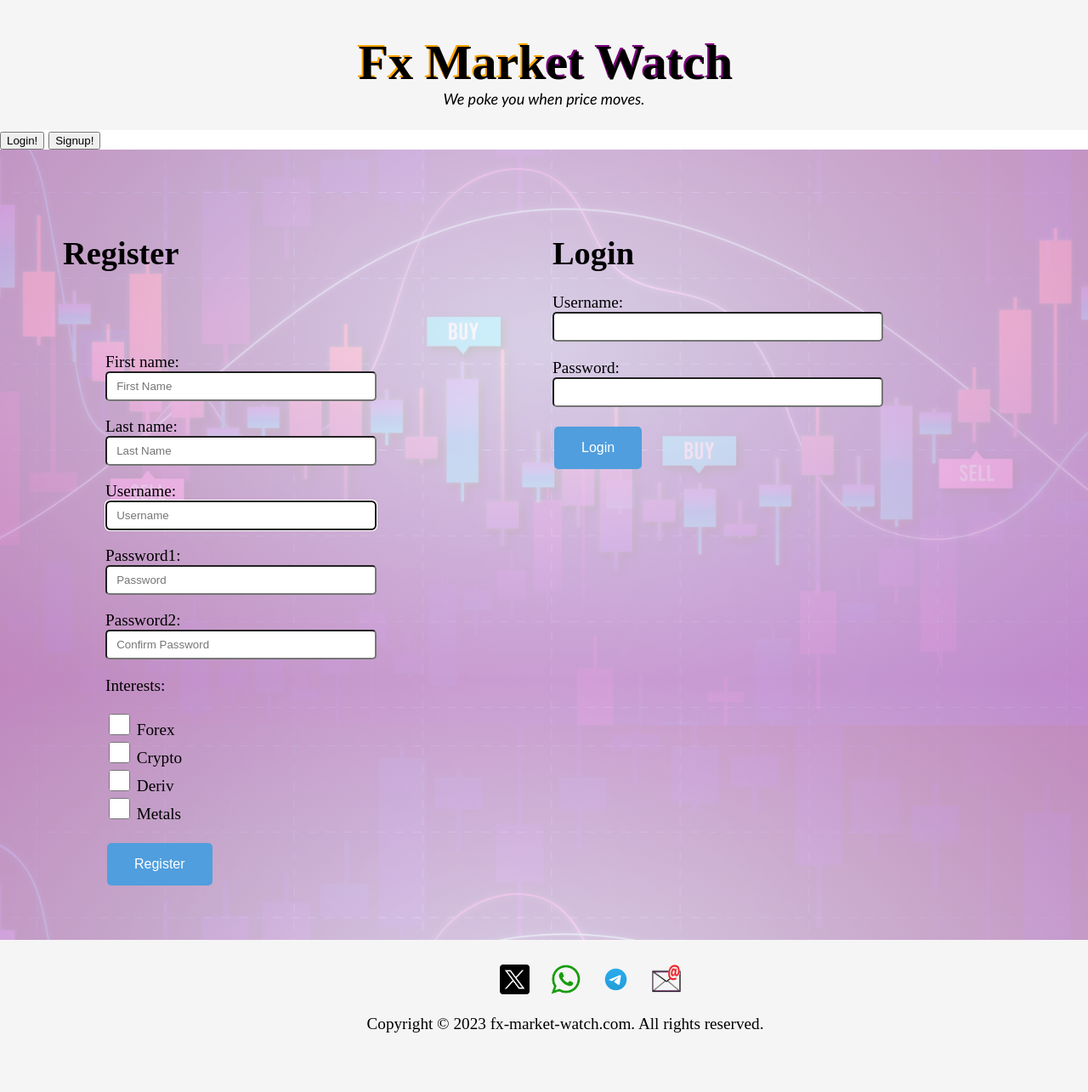
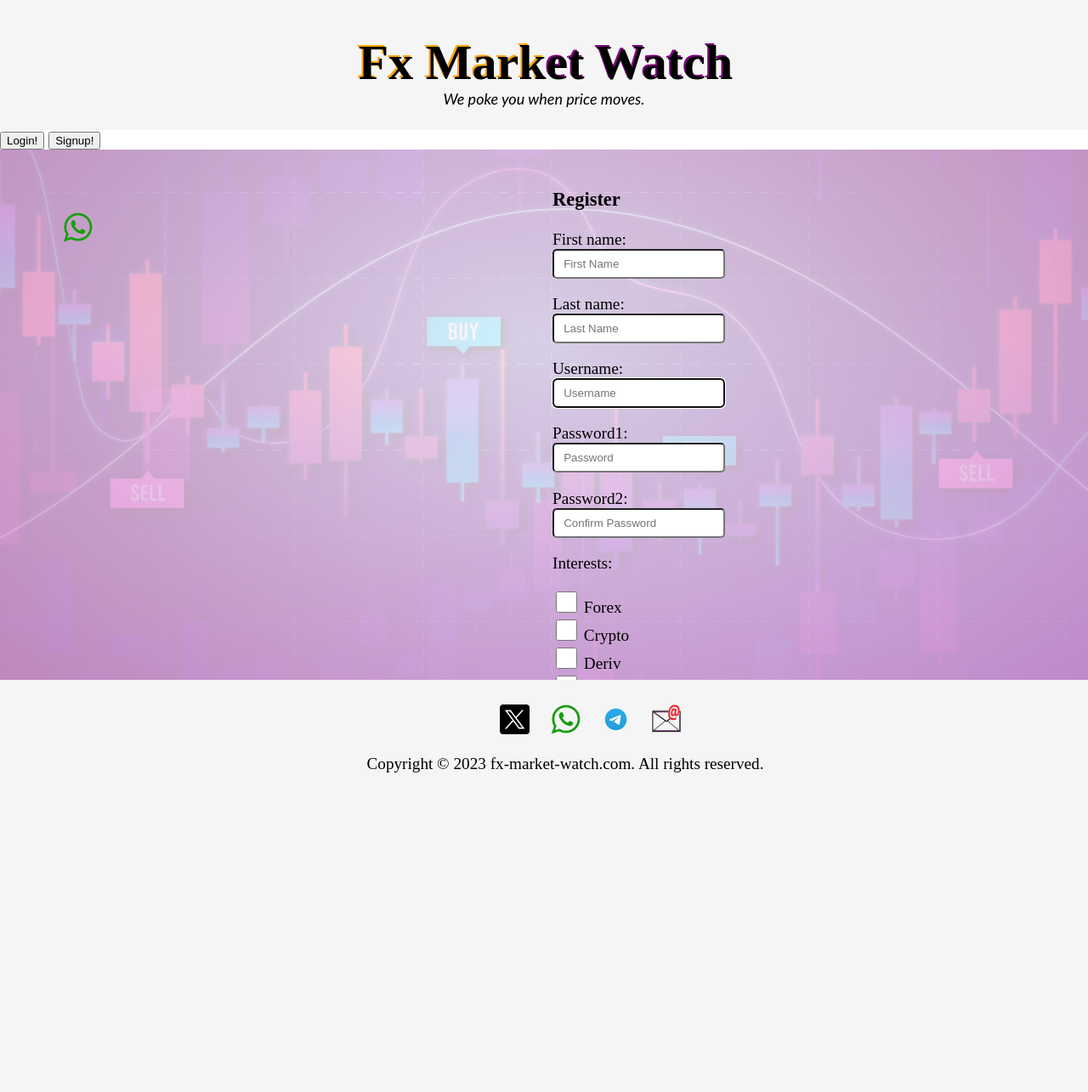
Before and after one commit to georgeeset/fx-price-watch, a Django app: page / in a window 1280 px wide. Shown: the whole page at 85% size. After the commit the page ends 909 px from the top, so only its background shows below. Run offline with Django 4.2, Linux system fonts and the light colour scheme.

Commit message:
more design on landing page

```diff
--- a/fx_market_watch/templates/base.html
+++ b/fx_market_watch/templates/base.html
@@ -4,15 +4,17 @@
 <html lang="en">
 <head>
     <meta charset="UTF-8">
-    <meta http-equiv="Cache-Control" content="no-cache, no-store, must-revalidate">
     <link rel="icon" type="image/x-icon" href="/static/styles/imgs/favicon.ico">
     <title>Fx Market Watch</title>
+
     <link rel="stylesheet" href="{% static "styles/style.css" %}">
     <link rel="stylesheet"  type="text/css" href="{% static "styles/index.css" %}">
     <link rel="stylesheet"  type="text/css" href="{% static "styles/form_style.css" %}">
-    <script type="text/javascript" src="/static/scripts/index.js"></script>
+
+    <script type="text/javascript" src="/static/scripts/index.js"  defer></script>
+    <script type="text/javascript" src="/static/scripts/slideshow.js"  defer></script>
+
     <meta name="viewport" content="width=device-width, initial-scale=1.0">
-    <title>Document</title>
 </head>
 <body>
     {% comment %} {% include 'partials/_header.html' %} {% endcomment %}
--- a/fx_market_watch/templates/index.html
+++ b/fx_market_watch/templates/index.html
@@ -10,21 +10,12 @@
 
   <div class="splitRow">
     <div class="splitColumn">
-      <div class="signup-form">
-      <div>
-        <h1>Register</h1>
-      </div>
-        <form method='post' class="signupForm">
-          {% csrf_token %}
-          {{ signupform.as_p }}
-          <input type='submit' name='signup' value='Register'>
-        </form>
-      </div>
+      <img id="slideShow" src="/static/styles/imgs/whatsapp-logo.png" alt="WhatsApp" height="35" width="35">
     </div>
     <div class="splitColumn">
-      <div class="login-form">
+      <div id="login-form" class="loginContainer">
         <div>
-          <h1>Login</h1>
+          <h3>Login</h3>
         </div>
           {% if login_error_message%}
               <p class='formError'>
@@ -38,7 +29,19 @@
               <input type='submit', name='login' value='Login'>
           </form>
       </div>
-  </div>
+
+      <div id="signup-form" class="signupContainer">
+        <div>
+          <h3>Register</h3>
+        </div>
+          <form method='post'>
+            {% csrf_token %}
+            {{ signupform.as_p }}
+            <input type='submit' name='signup' value='Register'>
+          </form>
+        </div>
+
+    </div>
   </div>
 
 {%endblock%}
--- a/fx_market_watch/templates/partials/_indexnavbar.html
+++ b/fx_market_watch/templates/partials/_indexnavbar.html
@@ -1,7 +1,7 @@
 
   <div  class="navbar">
     <ul class="menu">
-      <button type="button" name="login" >Login!</button>
-        <button type="button" name="signup" >Signup!</button>
+      <button type="button" id="btnLogin" >Login!</button>
+      <button type="button" id="btnSignup" >Signup!</button>
     </ul>
   </div>
--- a/static/scripts/index.js
+++ b/static/scripts/index.js
@@ -1,13 +1,23 @@
-const loginForm = document.querySelector('.login-form');
-const signupForm = document.querySelector('.signup-form');
-const toggleForms = () => {
-//   loginForm.classList.toggle('display');
-//   signupForm.classList.toggle('display');
-    print("login pressed")
-};
+const loginForm = document.getElementById('login-form');
+const signupForm = document.getElementById('signup-form');
+var current_state="signup";
 
-const loginButton = document.querySelector('button[name="login"]');
-loginButton.addEventListener('click', toggleForms);
+const showLogin = () => {
+    loginForm.style.opacity = '1';
+    loginForm.style.visibility = 'visible';
+    signupForm.style.opacity = '0';
+    signupForm.style.visibility = 'hidden';
+}
 
-const signupButton = document.querySelector('button[name="signup"]');
-signupButton.addEventListener('click', toggleForms);
+const showSignup = () => {
+    loginForm.style.opacity = '0';
+    loginForm.style.visibility = 'hidden';
+    signupForm.style.opacity = '1';
+    signupForm.style.visibility = 'visible';
+}
+
+const loginButton = document.getElementById("btnLogin");
+loginButton.addEventListener('click', showLogin);
+
+const signupButton = document.getElementById("btnSignup");
+signupButton.addEventListener('click', showSignup);
--- /dev/null
+++ b/static/scripts/slideshow.js
@@ -0,0 +1,20 @@
+const indexSlide = document.getElementById('slideShow')
+
+const UPDATE_TIME_INTERVAL = 3000
+
+//  Enter URLs of your own custom images
+const imagesArray = [
+  "/static/styles/imgs/whatsapp-logo.png",
+  "/static/styles/imgs/telegram-logo.png",
+]
+
+let i = 0
+
+setInterval(()=>{
+  if(i == 1){
+    i = 0
+  }
+  else {i = i + 1};
+  console.log('i was run',i)
+  indexSlide.src = imagesArray[i]
+},UPDATE_TIME_INTERVAL)
--- a/static/styles/form_style.css
+++ b/static/styles/form_style.css
@@ -2,8 +2,8 @@
 .form-control {
     display: block;
     box-sizing: border-box;
-    width: 70%;
-    max-width: 400px;
+    /* width: 70%; */
+    max-width: 700px;
     padding: 0.5rem 0.7rem;
     border-radius: 5px;
 }
--- a/static/styles/index.css
+++ b/static/styles/index.css
@@ -19,6 +19,7 @@
     float: left;
     width: 50%;
     padding: 10px;
+    /* position: absolute; */
     /* background-color: rgba(255, 255, 242, 0.712) */
 }
 
@@ -35,7 +36,7 @@
 }
 
 /* Responsive layout - when the screen is less than 600px wide, make the two columns stack on top of each other instead of next to each other */
-@media screen and (max-width: 900px) {
+@media screen and (max-width: 800px) {
     .splitColumn {
       width: 100%;
       padding-left: 10%;
--- a/static/styles/style.css
+++ b/static/styles/style.css
@@ -96,6 +96,8 @@ body {
   padding-left: 50px;
   padding-bottom: 50px;
   padding-top: 10px;
+  position:absolute;
+  width: 100%;
 }
 
 footer {
@@ -107,6 +109,7 @@ footer {
   flex-direction: row;
   justify-content: space-between;
 }
+
 .column {
   width: 30%;
   margin-right: 10px;
@@ -182,3 +185,18 @@ footer {
   font-weight: 600;
   color: green;
 }
+
+.signupContainer, .loginContainer {
+  transition: opacity 0.3s linear;
+  position: absolute;
+  width:auto;
+  top: 200px;
+}
+
+.signupContainer {
+  opacity: 1;
+}
+
+.loginContainer {
+  opacity: 0;
+}
```
